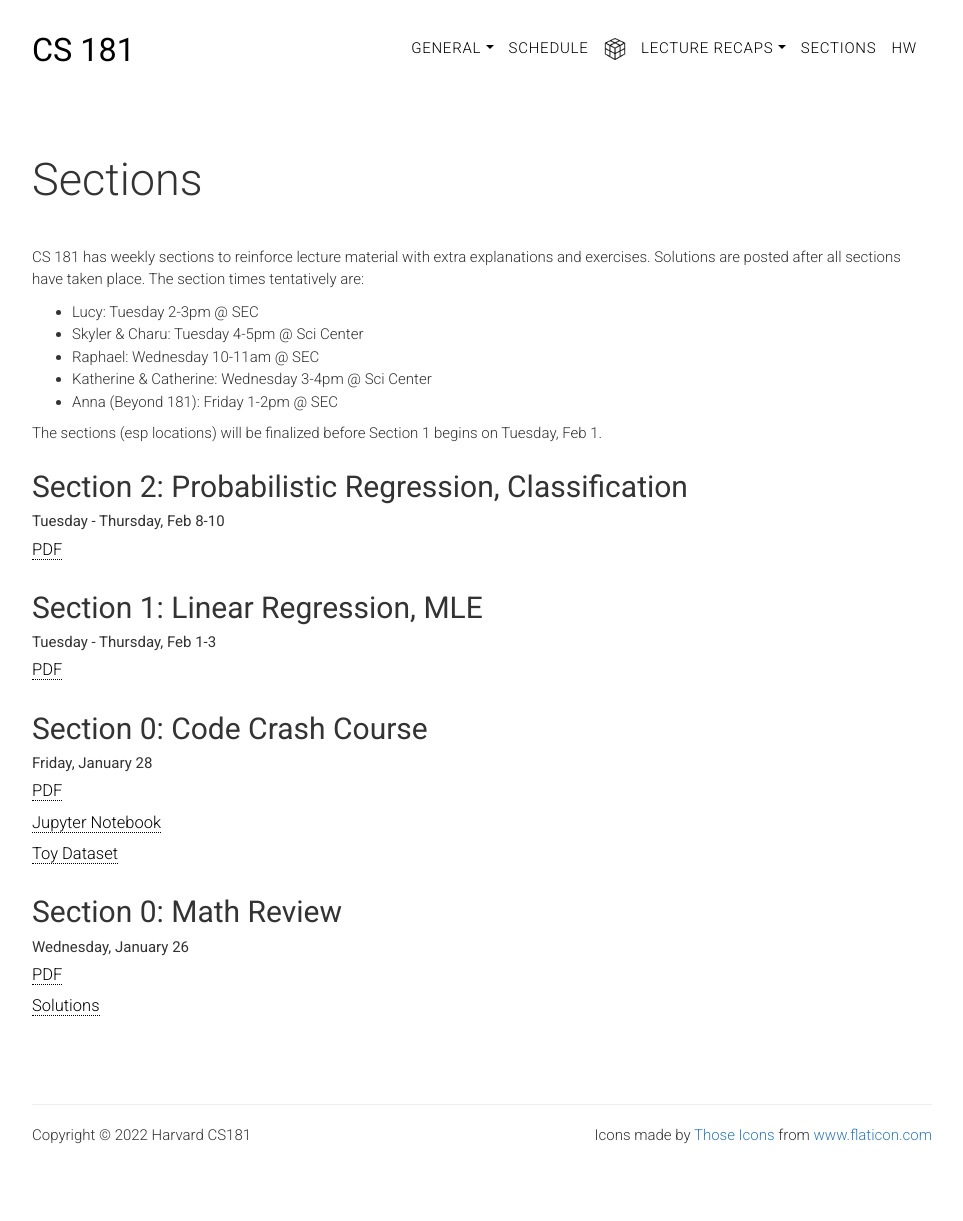
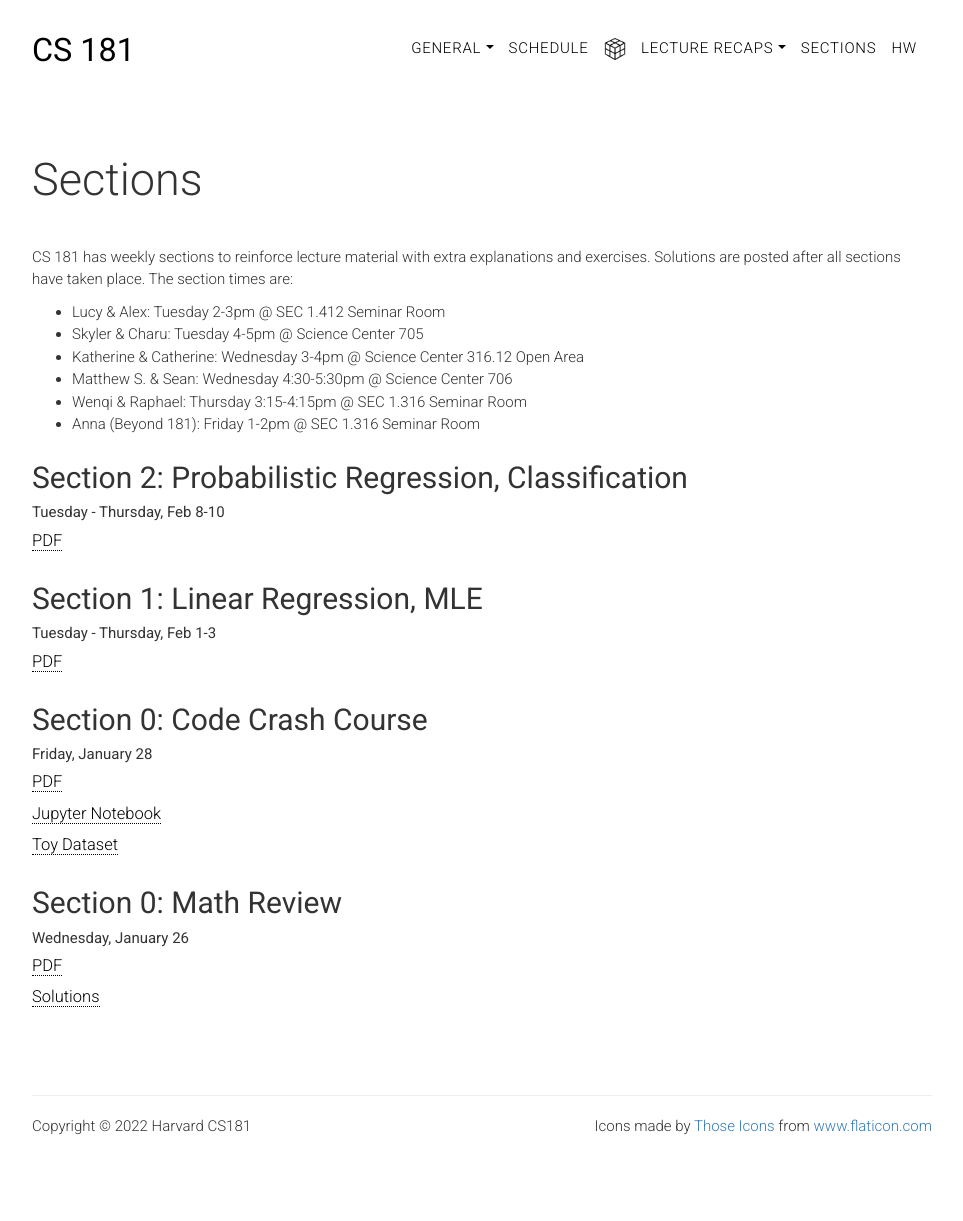
Before and after one commit to harvard-ml-courses/cs181-web, a Jekyll site: the page built from sections.html, in a window 1280 px wide. Shown: the whole page, without its empty margins (158-1121 px from the left). Built offline with Jekyll 4.4.1, drawn with Linux system fonts in a browser that asks for light colours.

Commit message:
Updated section times + locs

```diff
--- a/sections.html
+++ b/sections.html
@@ -10,17 +10,15 @@ weight: 0
             CS 181 has weekly sections to reinforce lecture material with extra explanations
             and exercises. Solutions are posted after all sections have taken place.
 
-            The section times tentatively are:
+            The section times are:
             <ul>
-                <li> Lucy: Tuesday 2-3pm @ SEC </li>
-                <li> Skyler & Charu: Tuesday 4-5pm @ Sci Center </li>
-                <li> Raphael: Wednesday 10-11am @ SEC </li>
-                <li> Katherine & Catherine: Wednesday 3-4pm @ Sci Center </li>
-                <li> Anna (Beyond 181): Friday 1-2pm @ SEC </li>
+                <li> Lucy & Alex: Tuesday 2-3pm @ SEC 1.412 Seminar Room</li>
+                <li> Skyler & Charu: Tuesday 4-5pm @ Science Center 705</li>
+                <li> Katherine & Catherine: Wednesday 3-4pm @ Science Center 316.12 Open Area</li>
+                <li> Matthew S. & Sean: Wednesday 4:30-5:30pm @ Science Center 706</li>
+                <li> Wenqi & Raphael: Thursday 3:15-4:15pm @ SEC 1.316 Seminar Room</li>
+                <li> Anna (Beyond 181): Friday 1-2pm @ SEC 1.316 Seminar Room</li>
             </ul>
-
-            The sections (esp locations) will be finalized before Section 1 begins on Tuesday, Feb 1.
-
         </p>
 
 
```
